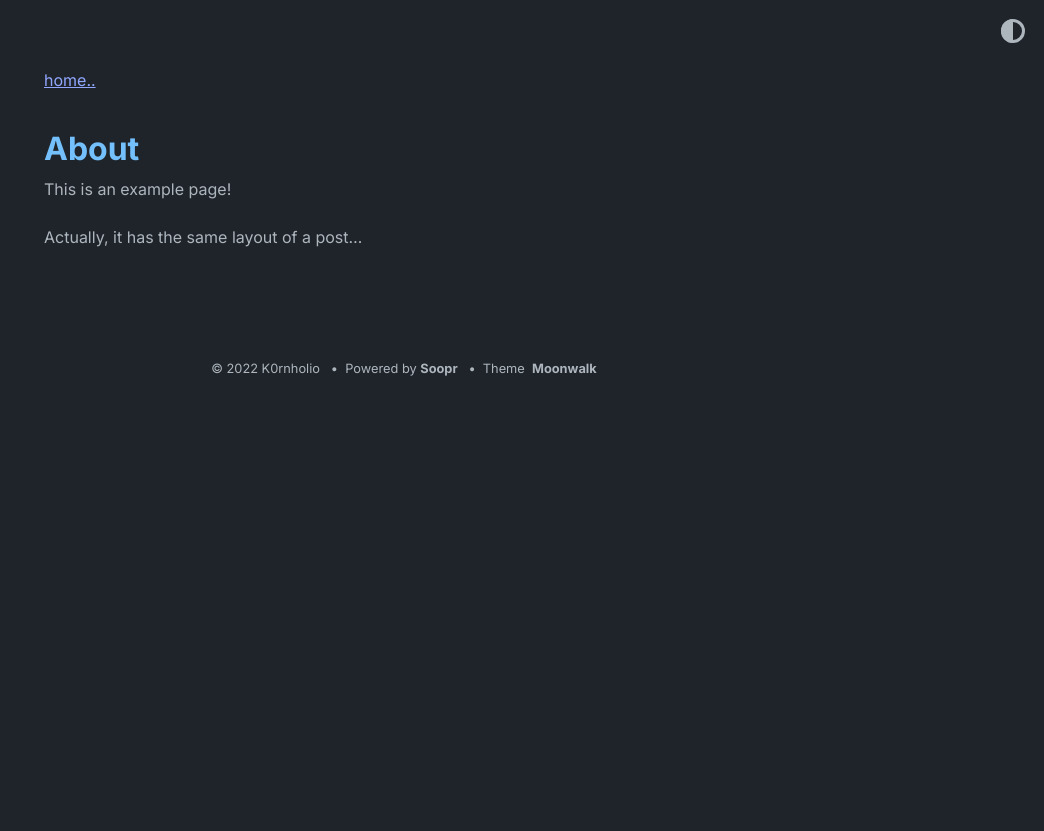
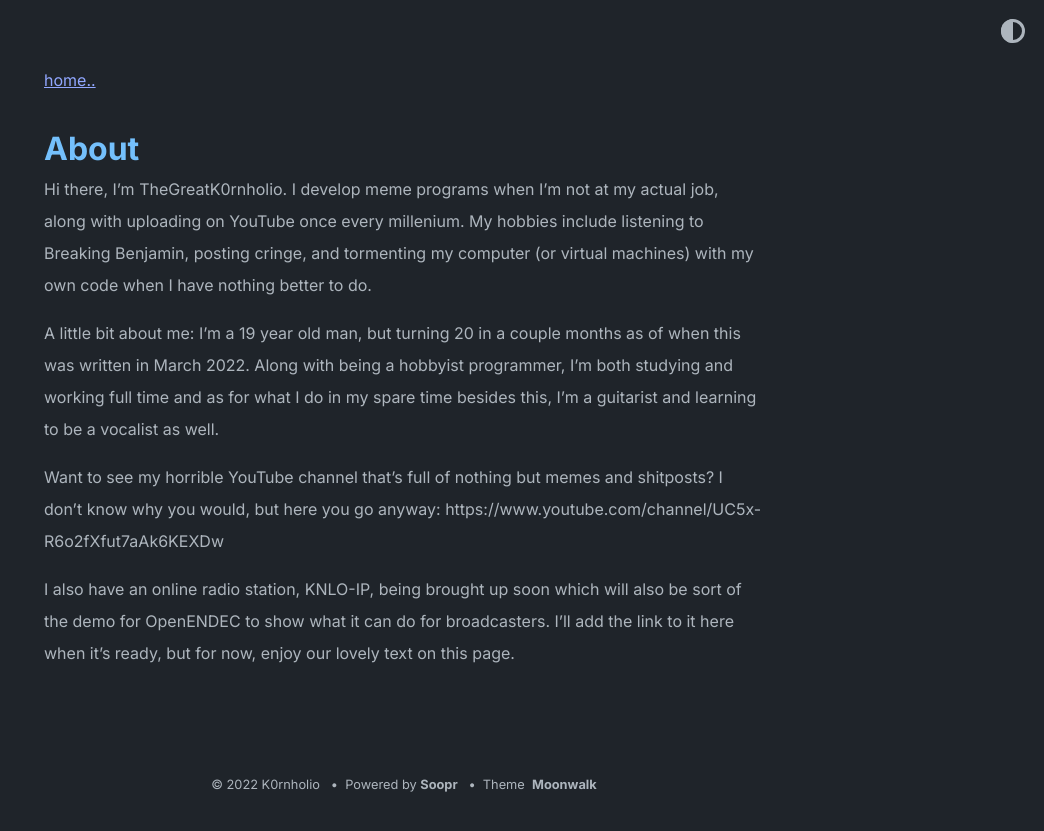
Before and after one commit to TheGreatC0deholio/TheGreatC0deholio.github.io, a Jekyll site: the page built from about.md, in a window 1280 px wide. Shown: the top 831 px of the page, without its empty margins (236-1280 px from the left). Built offline with Jekyll 4.4.1, drawn with Linux system fonts in a browser that asks for light colours.

Commit message:
customized more stuff, hopefully fixed the first post not appearing

```diff
--- a/_config.yml
+++ b/_config.yml
@@ -19,7 +19,7 @@ theme_config:
   appearance: "dark" # can be "light", "dark" or "auto"
   appearance_toggle: true # if appearance can be switched by user
   back_home_text: "home.." # customize text for homepage link in post layout
-  date_format: "%m-%d-%Y" # customize how date is formatted
+  date_format: "%Y-%m-%d" # customize how date is formatted
   show_description: true # show blog description
   show_navbar: true # show horizontal navbar
   show_footer: true # show footer links in home page,add in _data/home.yml
--- a/_data/home.yml
+++ b/_data/home.yml
@@ -15,7 +15,7 @@ project_entries:
 
   - title: ShitDick
     url: shitdick
-    desc: Projects are shown in card layout
+    desc: ShitDick is a family of joke "trojans" that I develop to mess around with in my virtual machines. Probably won't upload it anywhere so no one breaks a PC with it, but I'll probably post about it or something anyway.
     highlight: WIP
 
 old_project_entries:
@@ -28,10 +28,10 @@ footer_entries:
   - title: Credit to abhinav for the Moonwalk theme the site uses
     url: https://www.abhinav.co
 
-  - title: twitter
+  - title: my awful twitter
     url: https://twitter.com/GreatK0rnholio
 
-  - title: github
+  - title: my awful github
     url: https://github.com/TheGreatC0deholio
 
   - title: feed
--- a/about.md
+++ b/about.md
@@ -3,6 +3,12 @@ layout: post
 title: About
 ---
 
-This is an example page!
+Hi there, I'm TheGreatK0rnholio. I develop meme programs when I'm not at
+my actual job, along with uploading on YouTube once every millenium. My hobbies include listening to Breaking Benjamin, posting cringe, and tormenting my computer (or virtual machines) with my own code when I have nothing better to do.
 
-Actually, it has the same layout of a post...
+A little bit about me:
+I'm a 19 year old man, but turning 20 in a couple months as of when this was written in March 2022. Along with being a hobbyist programmer, I'm both studying and working full time and as for what I do in my spare time besides this, I'm a guitarist and learning to be a vocalist as well.
+
+Want to see my horrible YouTube channel that's full of nothing but memes and shitposts? I don't know why you would, but here you go anyway: https://www.youtube.com/channel/UC5x-R6o2fXfut7aAk6KEXDw
+
+I also have an online radio station, KNLO-IP, being brought up soon which will also be sort of the demo for OpenENDEC to show what it can do for broadcasters. I'll add the link to it here when it's ready, but for now, enjoy our lovely text on this page.
```
Also changed, not shown: github_pages.md (deleted, +0 -10 lines), _posts/2022-03-08-first-post.md (renamed from _posts/03-08-2022-first-post.md).
